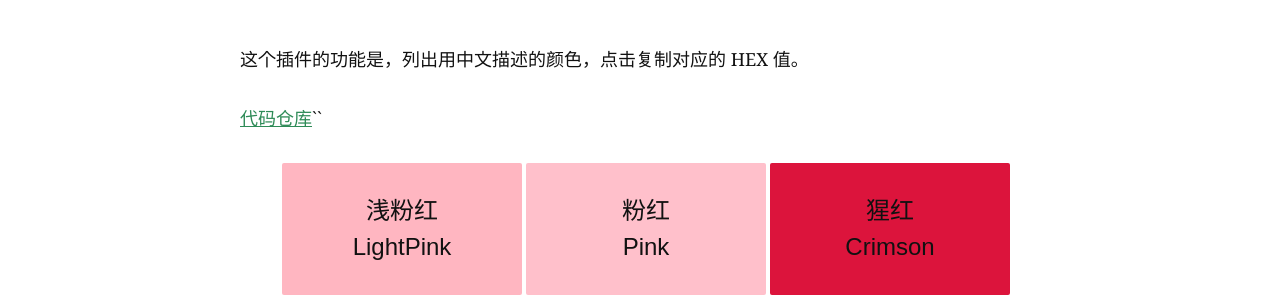
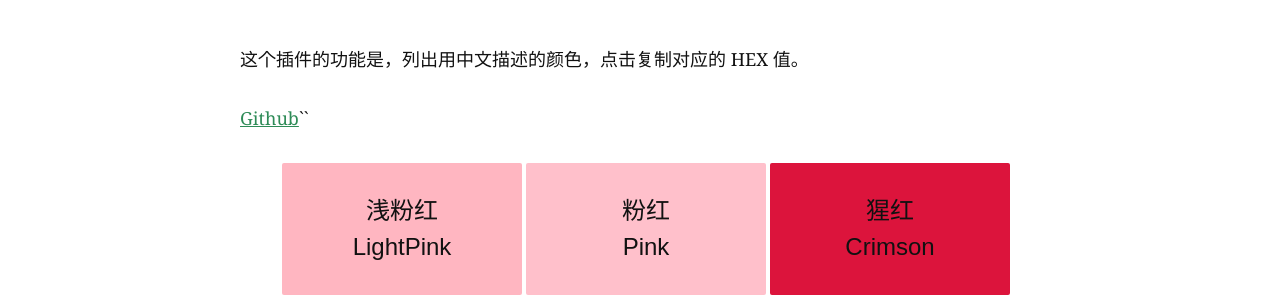
Before and after one commit to gitbxq/blog, a Jekyll site: the page built from _posts/2018-6-30-color-plugin.md, in a window 1280 px wide and 900 px high. Shown: the part 393-690 px from the top of the window. Built offline with Jekyll 4.4.1, drawn with Linux system fonts in a browser that asks for light colours; comment, search, counter and statistics services are not loaded.

```diff
--- a/_posts/2018-6-30-color-plugin.md
+++ b/_posts/2018-6-30-color-plugin.md
@@ -7,7 +7,7 @@
 
 这个插件的功能是，列出用中文描述的颜色，点击复制对应的 HEX 值。
 
-[代码仓库](https://github.com/zhictory/color)``
+[Github](https://github.com/zhictory/color)``
 
 <link rel="stylesheet" href="{{ "/assets/css/color-plugin.css" | prepend: site.baseurl }}">
 
```
